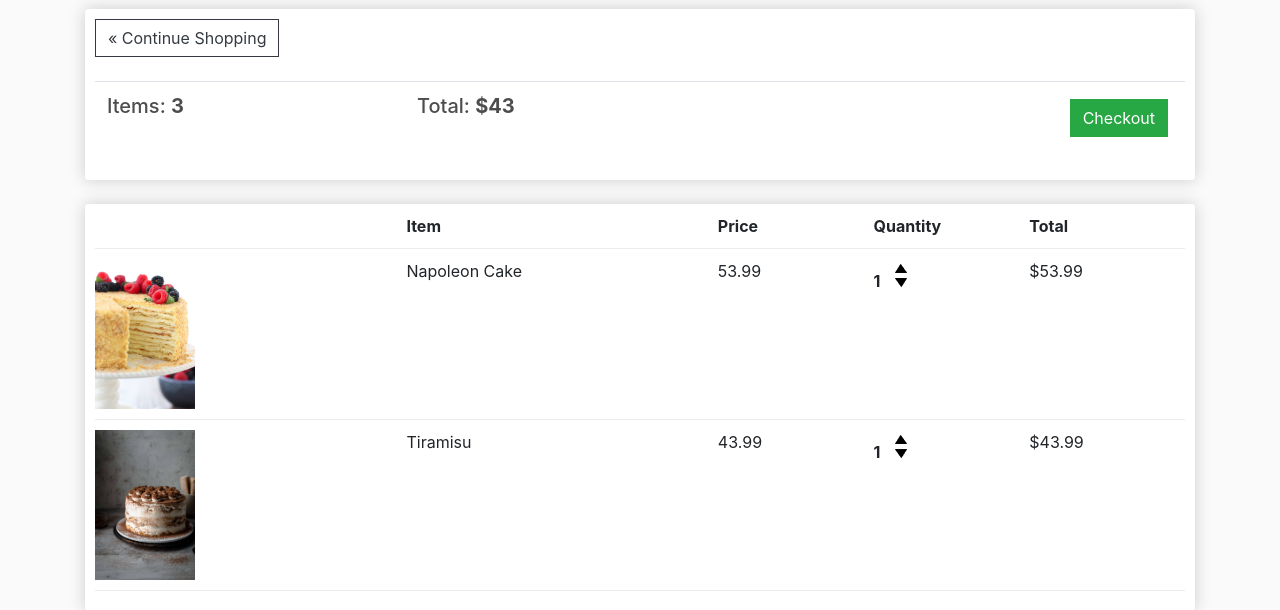
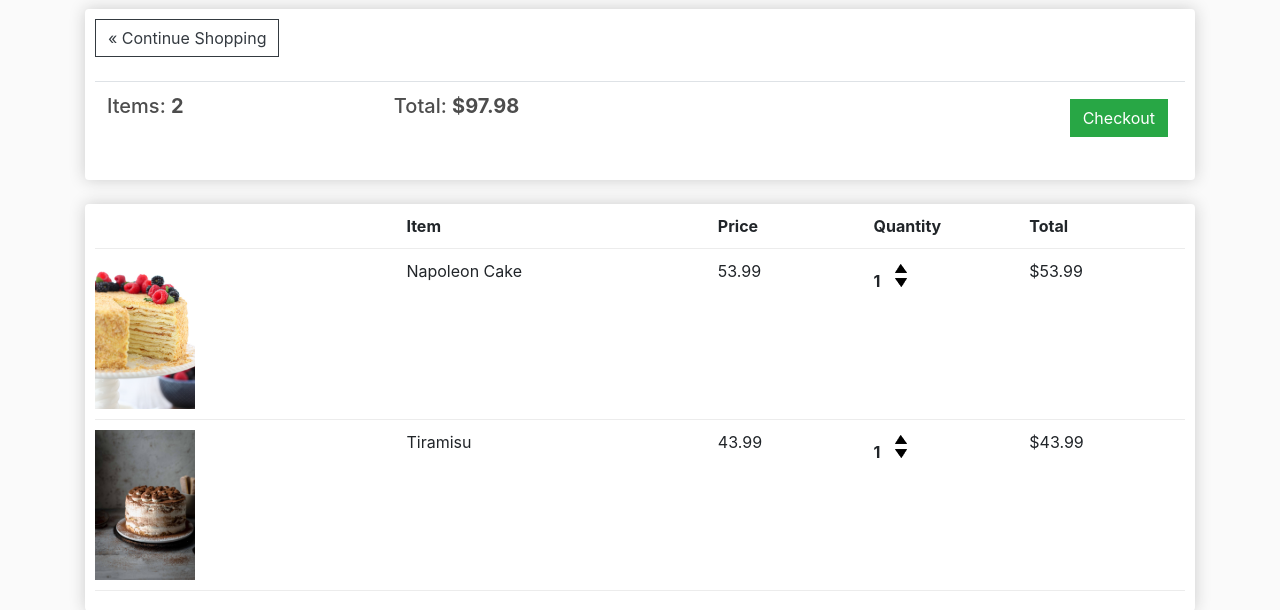
Before and after one commit to annamcheng/ecommerce, a Django app: page /cart/ in a window 1280 px wide. Shown: the part 58-668 px from the top of the page. Run offline with Django 3.2, Linux system fonts and the light colour scheme; a user stored in the database is signed in; data comes from the database, SQL or seed files in the repository; lists and menus that the app fills with data are empty; some libraries are stand-ins or nearby versions.

Commit message:
access to item total and total price in cart.html

```diff
--- a/store/templates/store/cart.html
+++ b/store/templates/store/cart.html
@@ -11,10 +11,10 @@
       <table class="table">
         <tr>
           <th>
-            <h5>Items: <strong>3</strong></h5>
+            <h5>Items: <strong>{{order.get_cart_items}}</strong></h5>
           </th>
           <th>
-            <h5>Total: <strong>$43</strong></h5>
+            <h5>Total: <strong>${{order.get_cart_total}}</strong></h5>
           </th>
           <th>
             <a
--- a/store/templates/store/main.html
+++ b/store/templates/store/main.html
@@ -10,7 +10,7 @@
 </head>
 <body>
   <nav class="navbar navbar-expand-lg navbar-light" style="background-color: #91FFD1; background-image: url('https://res.cloudinary.com/dmxibubc5/image/upload/v1608873099/more-leaves_gzrjcc.png');">
-  <a class="navbar-brand" href="{% url 'store' %}">Piece of Py</a>
+  <a class="navbar-brand" href="{% url 'store' %}"><strong style="text-transform: uppercase">Piece of Py</strong></a>
   <button class="navbar-toggler" type="button" data-toggle="collapse" data-target="#navbarSupportedContent" aria-controls="navbarSupportedContent" aria-expanded="false" aria-label="Toggle navigation">
     <span class="navbar-toggler-icon"></span>
   </button>
@@ -18,7 +18,7 @@
   <div class="collapse navbar-collapse" id="navbarSupportedContent">
     <ul class="navbar-nav mr-auto">
       <li class="nav-item active">
-        <a class="nav-link" href="{% url 'store' %}">Store <span class="sr-only">(current)</span></a>
+        <a class="nav-link" href="{% url 'store' %}"><strong>Store </strong><span class="sr-only">(current)</span></a>
       </li>
     </ul>
     <div class="form-inline my-2 my-lg-0">
--- a/store/views.py
+++ b/store/views.py
@@ -20,7 +20,8 @@ def cart(request):
 	else:
 		# return empty value if customer is not logged in/authenticated
 		items = []
-	context = {'items':items}
+
+	context = {'items':items, 'order':order}
 	return render(request, 'store/cart.html', context)
 
 def checkout(request):
```
